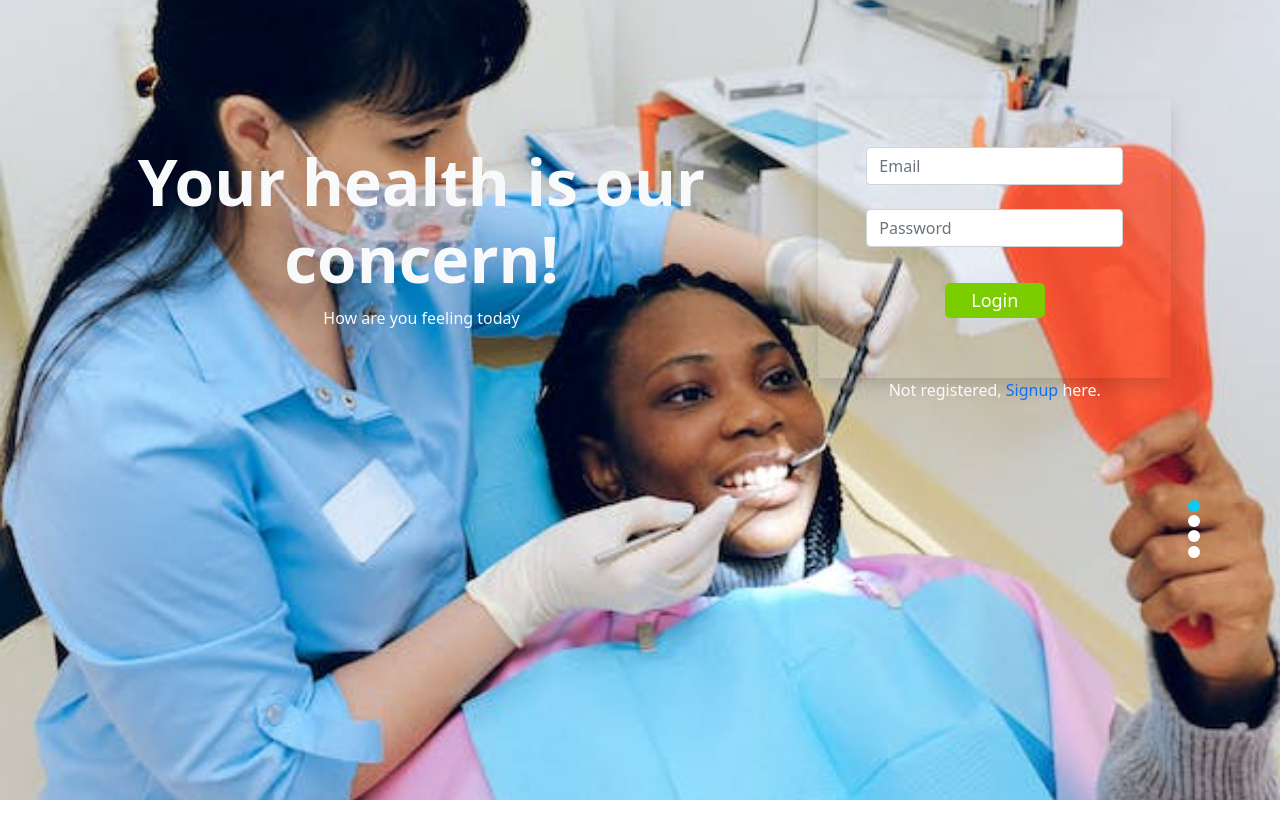
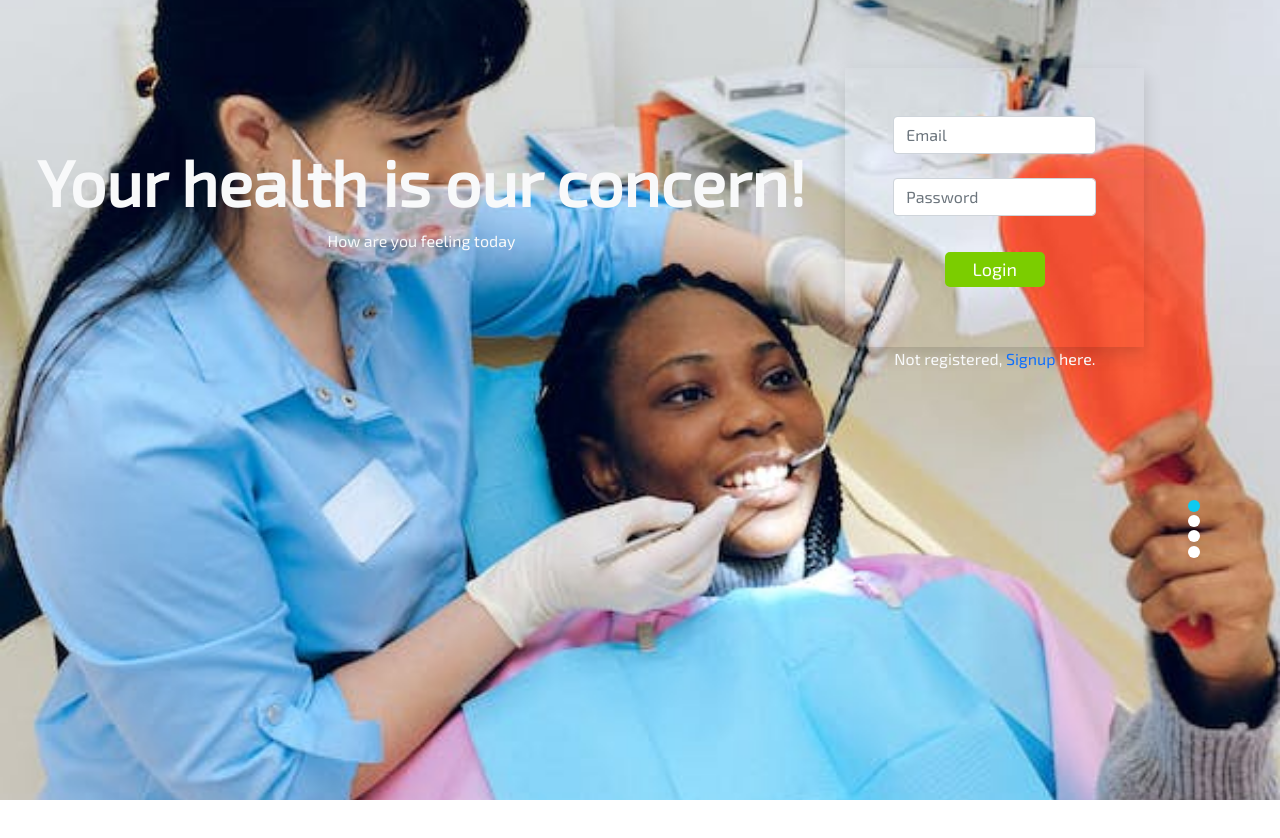
Before and after one commit to benja27/Doctor-Appoinments---Front-End, a React (Vite) app: page / in a window 1280 px wide. Shown: the top 838 px of the page. Built offline with nearby package versions, Linux system fonts and the light colour scheme; no server answers.

Commit message:
Add family font to App.css files

```diff
--- a/src/App.css
+++ b/src/App.css
@@ -1,8 +1,11 @@
+@import url('https://fonts.googleapis.com/css2?family=Exo+2&display=swap');
+
 
 * {
   margin: 0;
   padding: 0;
   box-sizing: border-box;
+  font-family: 'Exo 2', sans-serif;
 }
 
 a {
```
